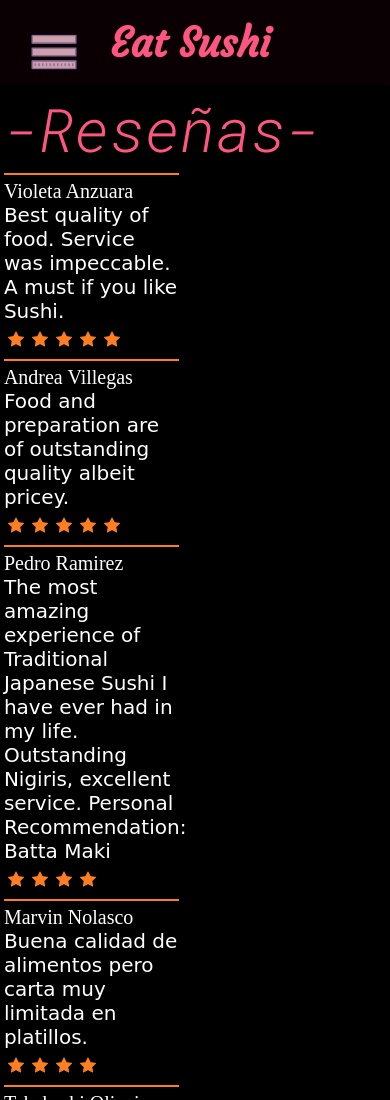
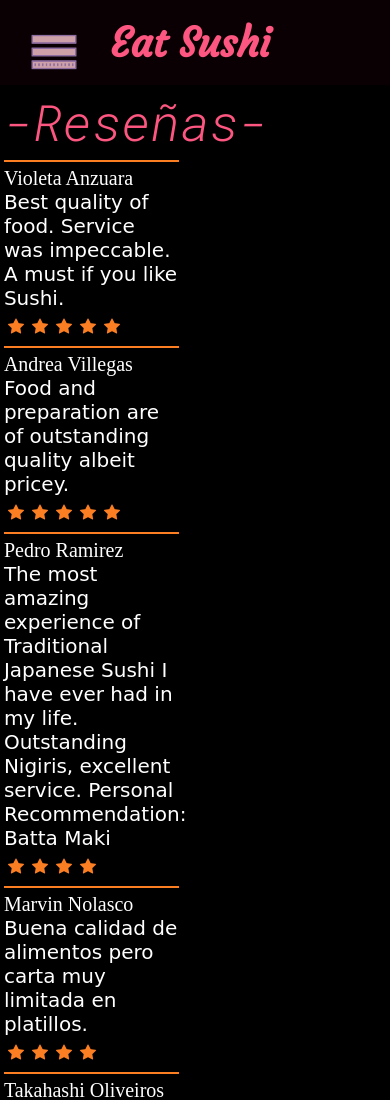
Before and after one commit to JoseEstrada27/Fusion, a website: page html/reseñas.html in a window 390 px wide. Shown: the top 1100 px of the page. Drawn offline with nearby package versions, Linux system fonts and the light colour scheme.

Commit message:
VacioTres

```diff
--- a/scss/style.scss
+++ b/scss/style.scss
@@ -1073,6 +1073,7 @@ header label:hover{
 }
 .review__titulo{
     margin-top: 50px;
+
 }
 .container__review{
     width: 100%;
@@ -1107,6 +1108,9 @@ input[type="submit"]{
 
 }
 @media (max-width: 436px) {
+    .review__titulo{
+        font-size: 50px !important;
+    }
     .titulo__promociones{
         font-family: $fuenteletra;
         font-weight: 700;
```
Also changed, not shown: css/style.css.
